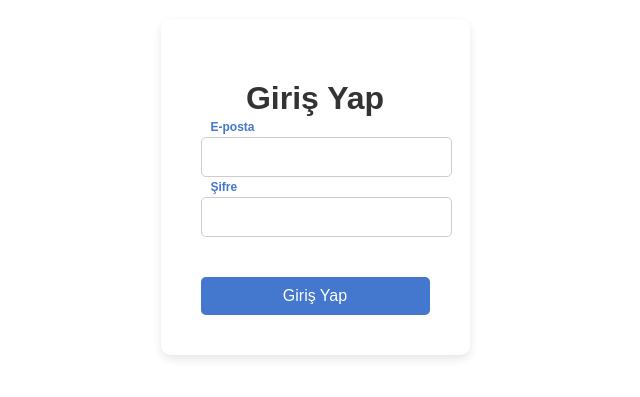
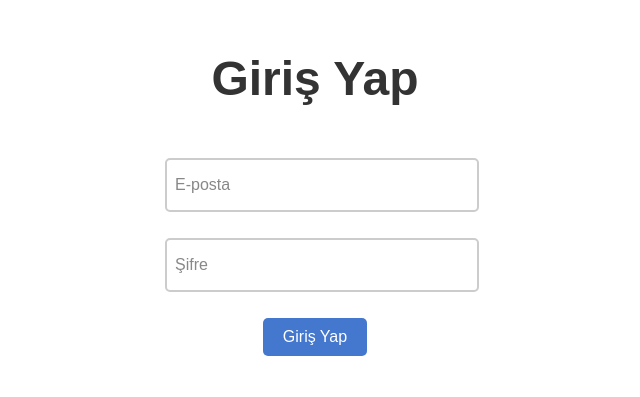
Before and after one commit to m4tris/matris-ai, a React (Create React App) app: page /login in a window 1280 px wide. Shown: the part 213-610 px from the top of the page, without its empty margins (325-965 px from the left). Built offline with nearby package versions, Linux system fonts and the light colour scheme.

Commit message:
fourth commit : improvements in code

```diff
--- a/src/App.css
+++ b/src/App.css
@@ -1,4 +1,3 @@
-/* Genel stil */
 body {
   font-family: Arial, sans-serif;
   margin: 0;
@@ -13,8 +12,6 @@
   justify-content: center;
 }
 
-
-
 button {
   margin-top: 20px;
   padding: 10px 20px;
@@ -24,6 +21,7 @@
   border: none;
   border-radius: 5px;
   cursor: pointer;
+  transition: background-color 0.3s ease, transform 0.3s ease, box-shadow 0.3s ease;
 }
 
 button:hover {
@@ -32,8 +30,9 @@
   background-color: #355fa3;
 }
 
-/* Signup container */
-.signup-container {
+.signup-container,
+.login-container,
+.home-container {
   display: flex;
   flex-direction: column;
   justify-content: center;
@@ -42,7 +41,44 @@
   text-align: center;
 }
 
-/* Input container */
+.home-container {
+  background-color: #f5f5f5;
+}
+
+h1 {
+  font-size: 48px;
+  color: #333;
+}
+
+p {
+  font-size: 18px;
+  color: #666;
+  margin-bottom: 40px;
+}
+
+.button-container {
+  display: flex;
+  gap: 20px;
+}
+
+.signup-button {
+  background-color: #4CAF50;
+  color: white;
+}
+
+.signup-button:hover {
+  background-color: #45a049;
+}
+
+.login-button {
+  background-color: #008CBA;
+  color: white;
+}
+
+.login-button:hover {
+  background-color: #007bb5;
+}
+
 .input-container {
   position: relative;
   margin-top: 20px;
@@ -50,7 +86,6 @@
   height: 60px;
 }
 
-/* Input field */
 .input-container input {
   width: 100%;
   padding: 10px 0;
@@ -77,12 +112,10 @@
   transition: all 0.3s ease;
 }
 
-/* Input focus effect */
 .input-container input:focus {
   border-color: #4477CE;
 }
 
-/* Placeholder label */
 .input-container label {
   position: absolute;
   left: 10px;
@@ -102,136 +135,3 @@
   color: #4477CE;
   font-weight: bold;
 }
-
-
-.home-container {
-  display: flex;
-  flex-direction: column;
-  justify-content: center;
-  align-items: center;
-  height: 100vh;
-  text-align: center;
-  background-color: #f5f5f5;
-}
-
-h1 {
-  font-size: 48px;
-  color: #333;
-}
-
-p {
-  font-size: 18px;
-  color: #666;
-  margin-bottom: 40px;
-}
-
-.button-container {
-  display: flex;
-  gap: 20px;
-}
-
-button {
-  padding: 10px 20px;
-  font-size: 16px;
-  border: none;
-  border-radius: 5px;
-  cursor: pointer;
-}
-
-.signup-button {
-  background-color: #4CAF50;
-  color: white;
-}
-
-.signup-button:hover {
-  background-color: #45a049;
-}
-
-.login-button {
-  background-color: #008CBA;
-  color: white;
-}
-
-.login-button:hover {
-  background-color: #007bb5;
-}
-
-
-.login-container {
-  display: flex;
-  justify-content: center;
-  align-items: center;
-  height: 100vh;
-
-}
-
-.login-form {
-  background-color: rgba(255, 255, 255, 0.9);
-  padding: 40px;
-  border-radius: 10px;
-  box-shadow: 0 4px 10px rgba(0, 0, 0, 0.1);
-  text-align: center;
-}
-
-h1 {
-  margin-bottom: 20px;
-  font-size: 32px;
-  color: #333;
-}
-
-.input-group {
-  position: relative;
-  margin-bottom: 20px;
-  text-align: left;
-}
-
-label {
-  position: absolute;
-  left: 10px;
-  top: 50%;
-  transform: translateY(-50%);
-  color: #888;
-  font-size: 16px;
-  transition: all 0.3s ease;
-  pointer-events: none;
-}
-
-input {
-  width: 100%;
-  padding: 10px;
-  font-size: 16px;
-  border: 1px solid #ccc;
-  border-radius: 5px;
-  outline: none;
-  transition: border-color 0.3s ease;
-}
-
-input:focus {
-  border-color: #4477CE;
-}
-
-input:focus + label,
-input:not(:placeholder-shown) + label,
-input.filled + label {
-  top: -10px;
-  left: 10px;
-  font-size: 12px;
-  color: #4477CE;
-  font-weight: bold;
-}
-
-button {
-  width: 100%;
-  padding: 10px;
-  font-size: 16px;
-  background-color: #4477CE;
-  color: white;
-  border: none;
-  border-radius: 5px;
-  cursor: pointer;
-  transition: background-color 0.3s ease;
-}
-
-button:hover {
-  background-color: #355fa3;
-}
--- a/src/components/Login.js
+++ b/src/components/Login.js
@@ -7,36 +7,38 @@
 
   const handleLogin = (e) => {
     e.preventDefault();
-    // Giriş işlemleri için API'ye istek gönderilebilir.
-    console.log('Giriş Verisi:', { email, password });
+    console.log('E-posta:', email);
+    console.log('Şifre:', password);
   };
 
   return (
-    <div className='login-container'>
-      <div className='login-form'>
+    <div className="login-container">
       <h1>Giriş Yap</h1>
       <form onSubmit={handleLogin}>
-          <div className='input-group'>
+        <div className="input-container">
           <input
             type="email"
+            id="email"
             value={email}
             onChange={(e) => setEmail(e.target.value)}
             required
+            placeholder=""
           />
-            <label className={email ? 'filled' : ''}>E-posta</label>
+          <label htmlFor="email" className={email ? 'filled' : ''}>E-posta</label>
         </div>
-          <div className='input-group'>
+        <div className="input-container">
           <input
             type="password"
+            id="password"
             value={password}
             onChange={(e) => setPassword(e.target.value)}
             required
+            placeholder=""
           />
-            <label className={password ? 'filled' : ''}>Şifre</label>
+          <label htmlFor="password" className={password ? 'filled' : ''}>Şifre</label>
         </div>
         <button type="submit">Giriş Yap</button>
       </form>
-      </div>
     </div>
   );
 };
--- a/src/components/Signup.js
+++ b/src/components/Signup.js
@@ -1,5 +1,5 @@
 import React, { useState } from 'react';
-import '../App.css'; // CSS dosyasını doğru bir şekilde import edin
+import '../App.css';
 
 const Signup = () => {
   const [username, setUsername] = useState('');
@@ -10,7 +10,6 @@
   };
 
   return (
-
     <div className='signup-container'>
       <h1>Bir hesap oluştur</h1>
       <form onSubmit={handleSubmit}>
@@ -21,7 +20,7 @@
             value={username}
             onChange={(e) => setUsername(e.target.value)}
             required
-            placeholder=" "  // Placeholder'ı boş bırakıyoruz
+            placeholder=" "
           />
           <label htmlFor="username">E-posta</label>
         </div>
```
Lines whose indentation alone changed are shown as unchanged.
